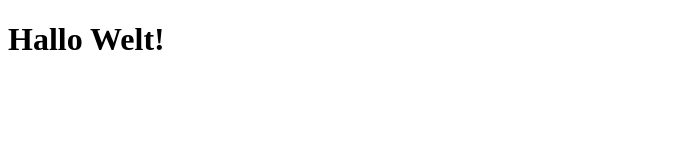
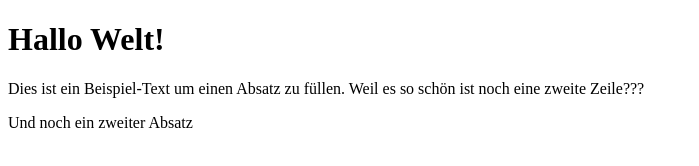
Before and after one commit to Sommerfeld/HTML-Tutorial-, a plain HTML site: page index.html in a window 1280 px wide. Shown: the whole page, without its empty margins (0-699 px from the left). Drawn offline with Linux system fonts and the light colour scheme.

Commit message:
Absätze

```diff
--- a/index.html
+++ b/index.html
@@ -12,6 +12,15 @@
 
 	<h1>Hallo Welt!</h1>
 
+	<p>
+		Dies ist ein Beispiel-Text um einen Absatz zu füllen.
+		Weil es so schön ist noch eine zweite Zeile???
+	</p>
+
+	<p>
+		Und noch ein zweiter Absatz
+	</p>
+
 </body>
 
 </html>
```
